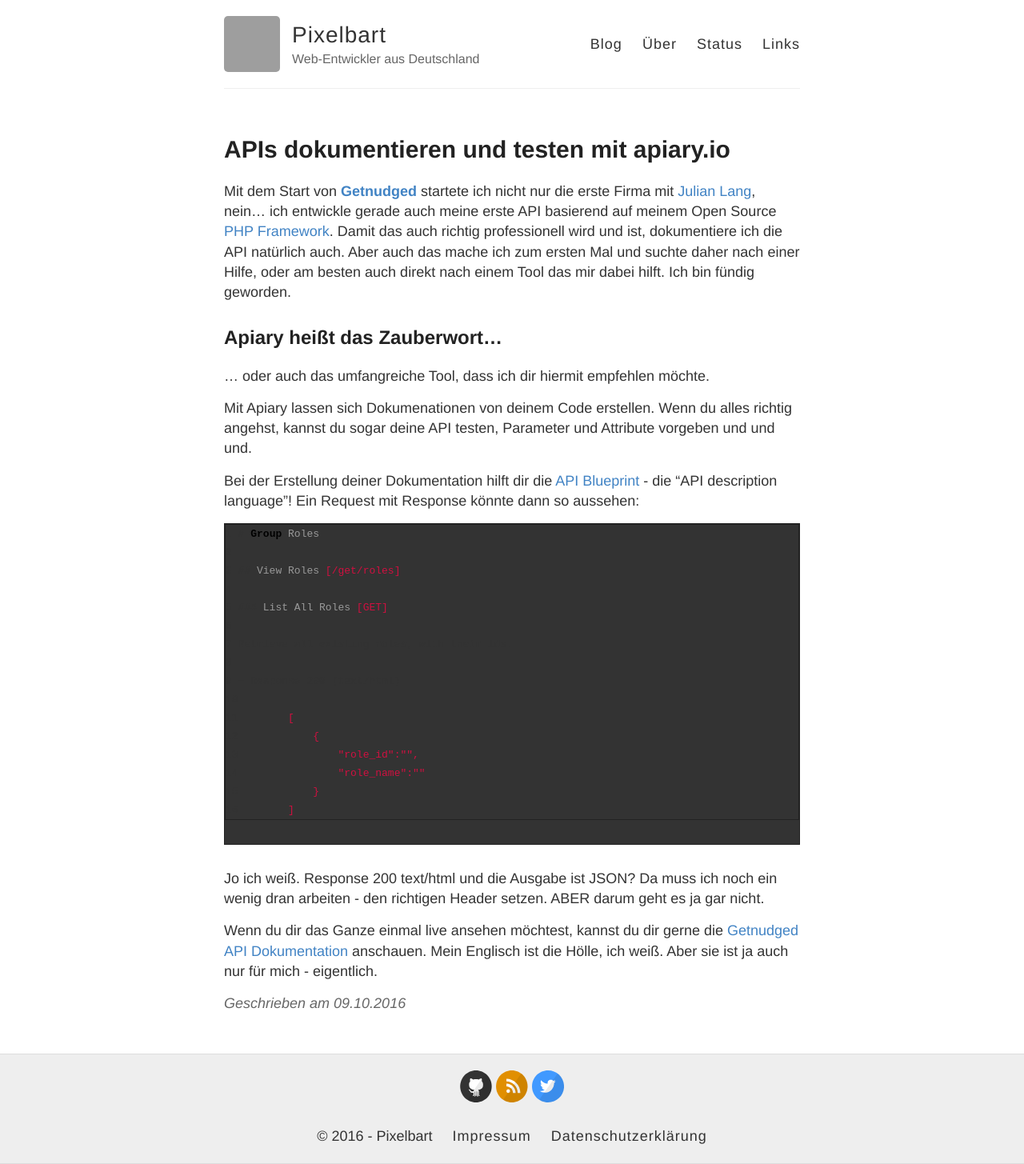
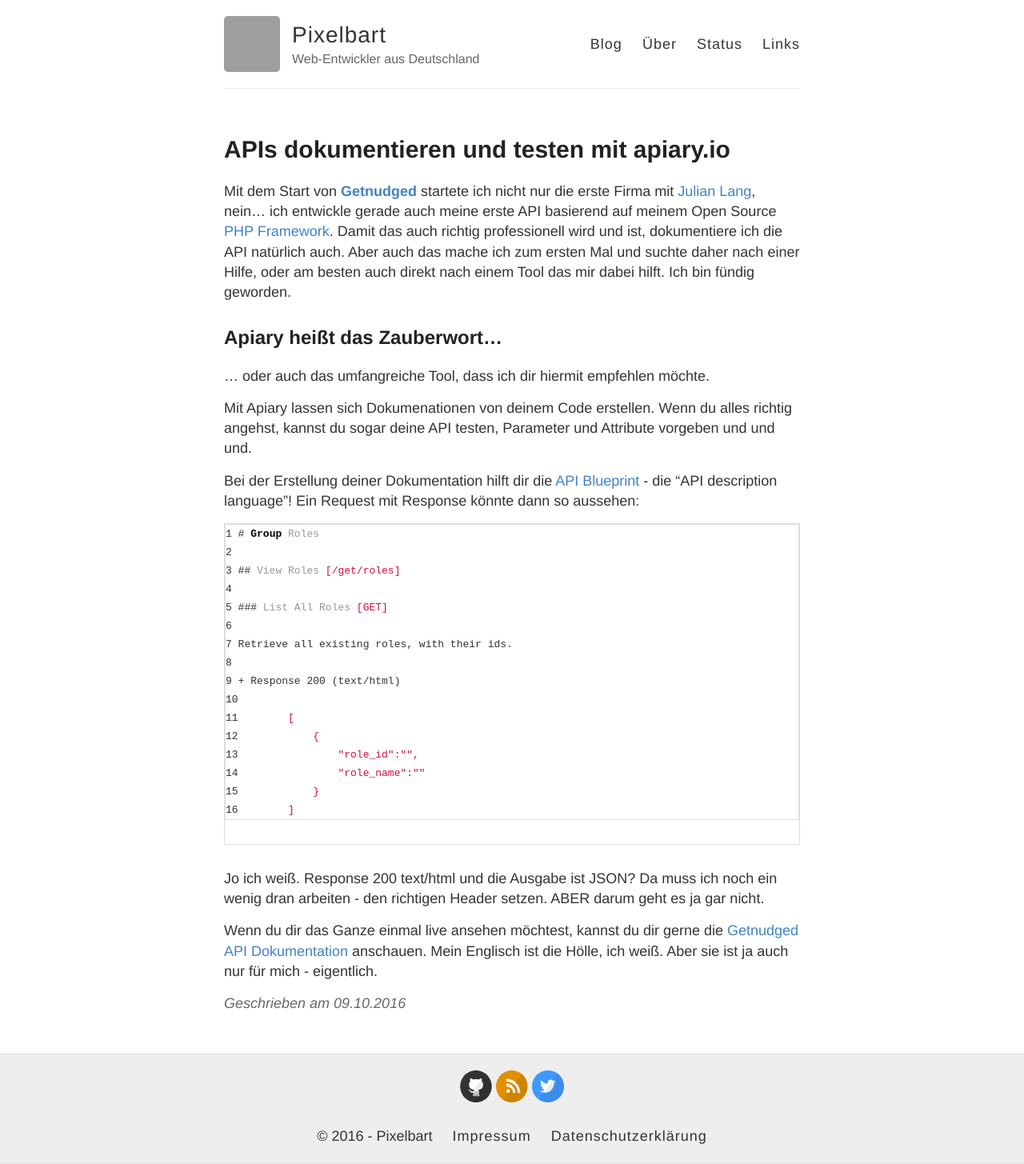
Before and after one commit to pixelbart/pixelbart.github.io, a Jekyll site: the page built from _posts/2016-10-09-apiary.md, in a window 1280 px wide. Shown: the whole page at 80% size. Built offline with Jekyll 4.4.1, drawn with Linux system fonts in a browser that asks for light colours; nearby versions of some CDN libraries; comment, search, counter and statistics services are not loaded; grey boxes are pictures that could not be loaded.

Commit message:
Update _highlights.scss

```diff
--- a/_sass/_highlights.scss
+++ b/_sass/_highlights.scss
@@ -1,6 +1,6 @@
 .highlight {
-  border: solid 1px #222;
-  background: #333333;
+  border: solid 1px #ddd;
+  background: #fff;
   padding: 0;
   line-height: 23px;
   margin-bottom: 30px;
```
